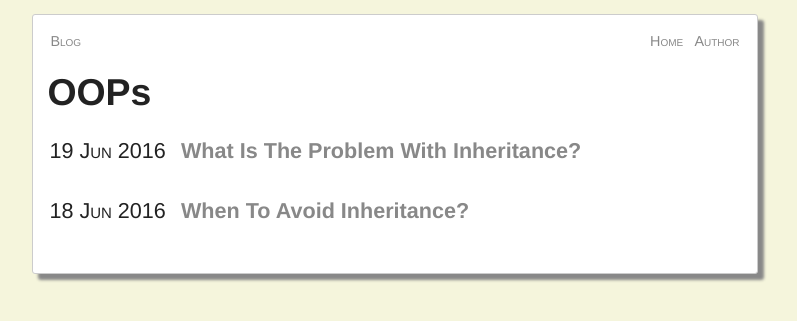
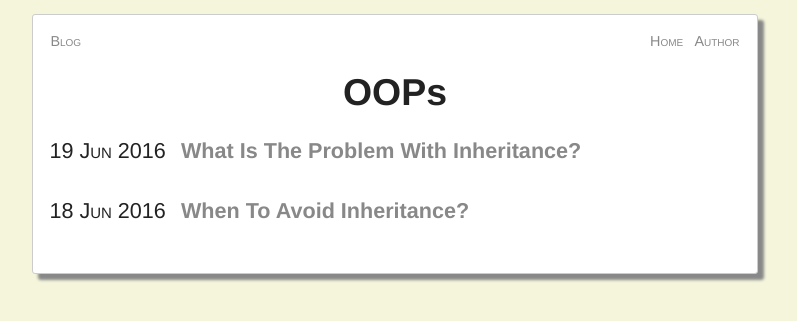
Before and after one commit to woj-tek/petozoltan.github.io, a Jekyll site: the page built from index.html, in a window 1280 px wide. Shown: the top 321 px of the page, without its empty margins (245-1042 px from the left). Built offline with Jekyll 4.4.1, drawn with Linux system fonts in a browser that asks for light colours.

Commit message:
Title formatting

```diff
--- a/css/main.css
+++ b/css/main.css
@@ -1,6 +1,9 @@
 body {
 	font-size: 90%;
 	background: beige;
+}
+.index_title {
+	text-align: center;
 }
 .default_content {
     margin: 1em auto;
```
